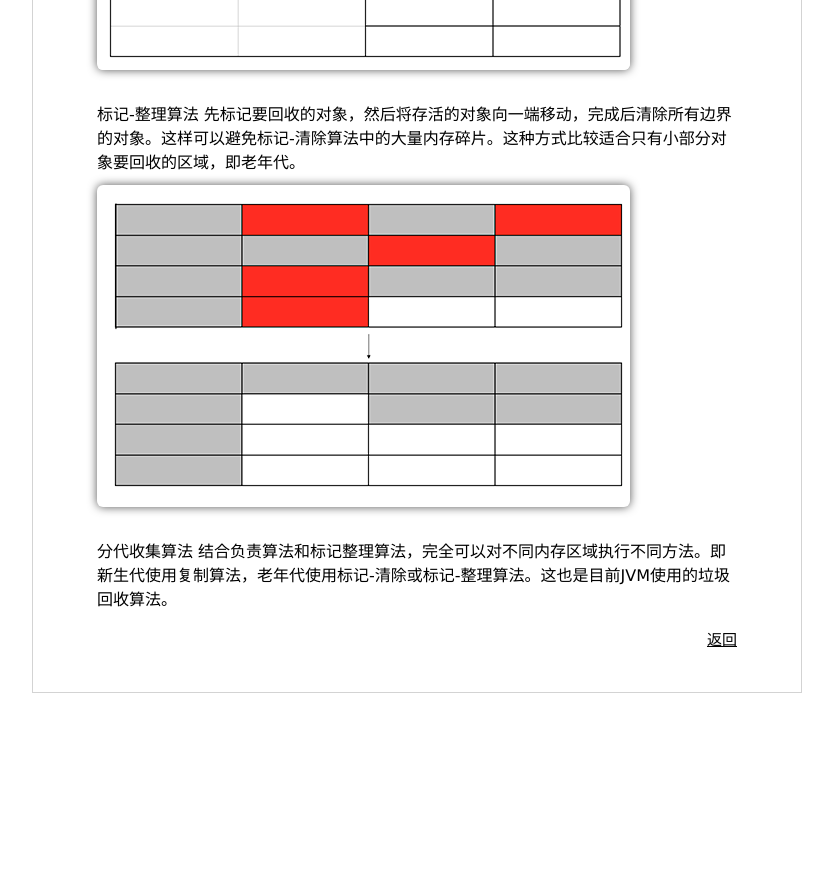
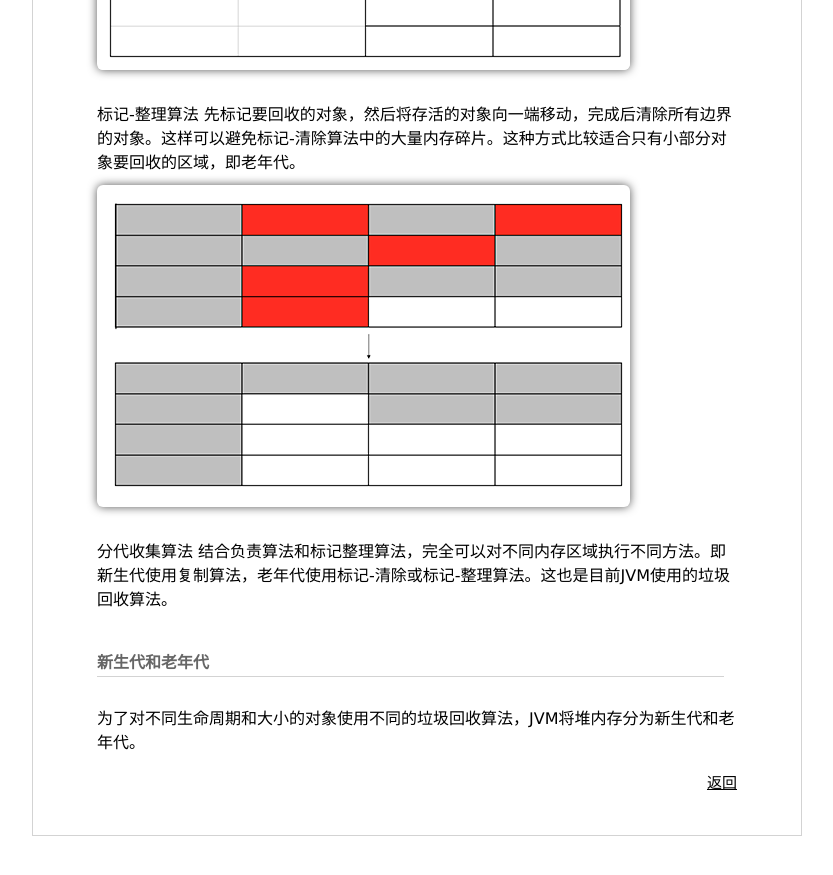
Before and after one commit to chufengma/JVMDocs, a Jekyll site: the page built from _posts/2017-08-03-垃圾回收机制.md, in a window 1280 px wide and 900 px high, scrolled down 1771 px. Shown: the top 875 px of the window, without its empty margins (224-1057 px from the left). Built offline with Jekyll 4.4.1, drawn with Linux system fonts in a browser that asks for light colours; our own code applies the rules of GitHub Pages for plain Markdown files; before the commit the page ends 2528 px from its top, so only the background shows below that.

Commit message:
Update 2017-08-03-垃圾回收机制.md

```diff
--- a/_posts/2017-08-03-垃圾回收机制.md
+++ b/_posts/2017-08-03-垃圾回收机制.md
@@ -29,3 +29,7 @@
 ![标记清除](https://raw.githubusercontent.com/chufengma/JVMDocs/master/images/jvm_gc_mark_zhengli.png)
 
 分代收集算法 结合负责算法和标记整理算法，完全可以对不同内存区域执行不同方法。即新生代使用复制算法，老年代使用标记-清除或标记-整理算法。这也是目前JVM使用的垃圾回收算法。
+
+#### 新生代和老年代
+
+为了对不同生命周期和大小的对象使用不同的垃圾回收算法，JVM将堆内存分为新生代和老年代。
```
